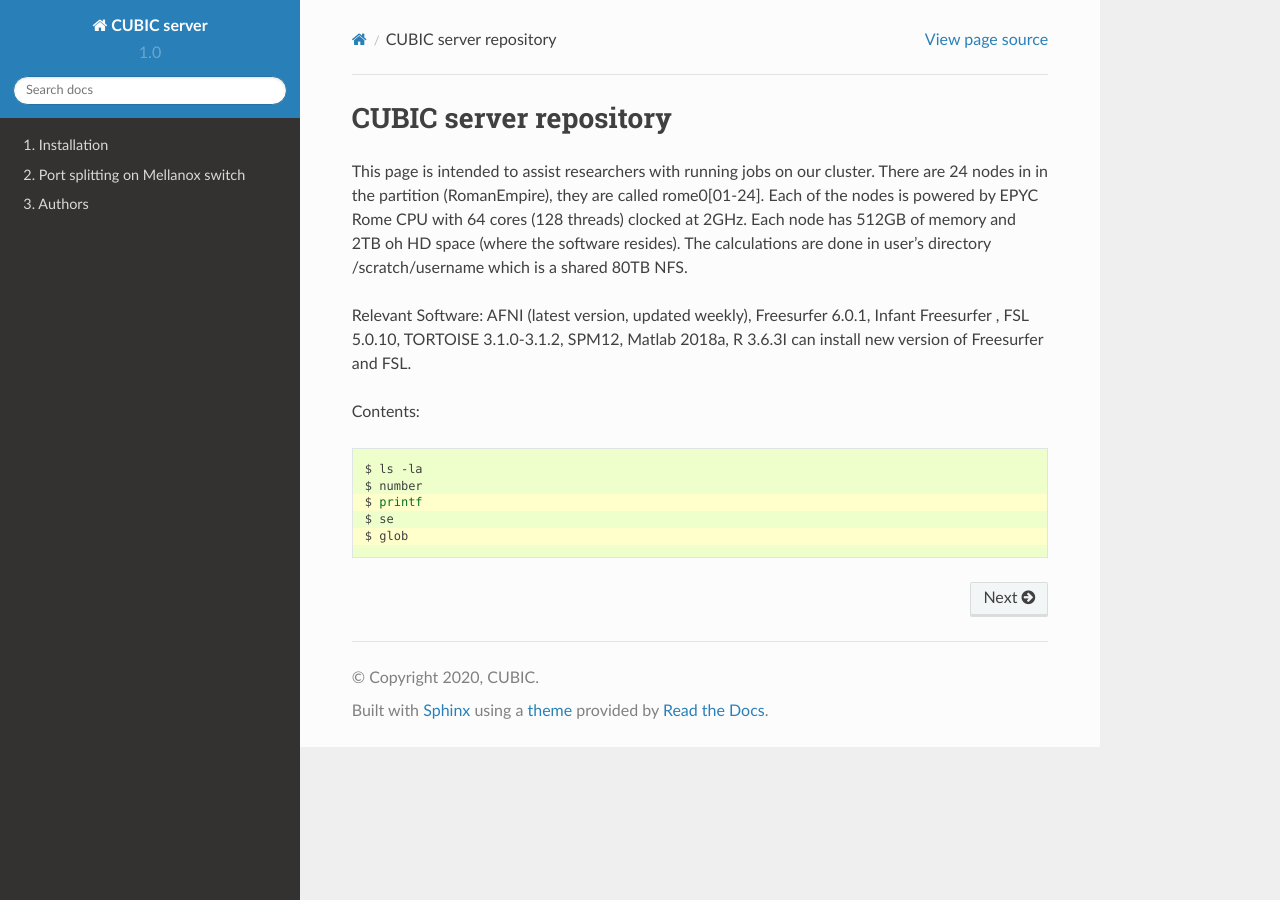
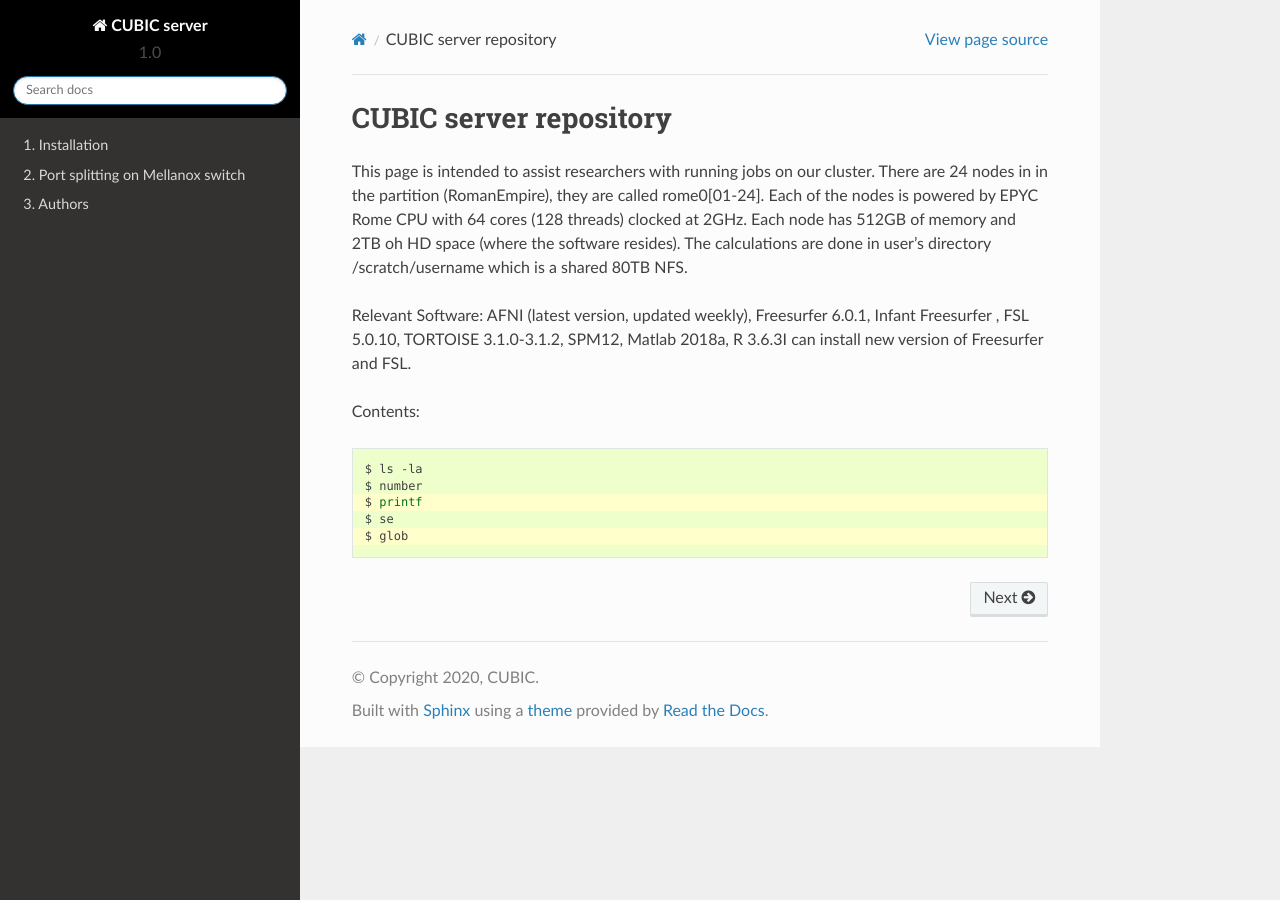
Before and after one commit to jankiemm/setup, a Sphinx documentation site: the page built from docs/index.rst, in a window 1280 px wide. Built offline with Sphinx 7.4.7 and the Read the Docs theme 2.0.0, drawn with Linux system fonts in a browser that asks for light colours.

Commit message:
Update conf.py

```diff
--- a/docs/conf.py
+++ b/docs/conf.py
@@ -111,6 +111,7 @@
     'prev_next_buttons_location': 'bottom',
     'style_external_links': False,
     'vcs_pageview_mode': '',
+    'style_nav_header_background': 'black',
     # Toc options
     'collapse_navigation': True,
     'sticky_navigation': True,
```
